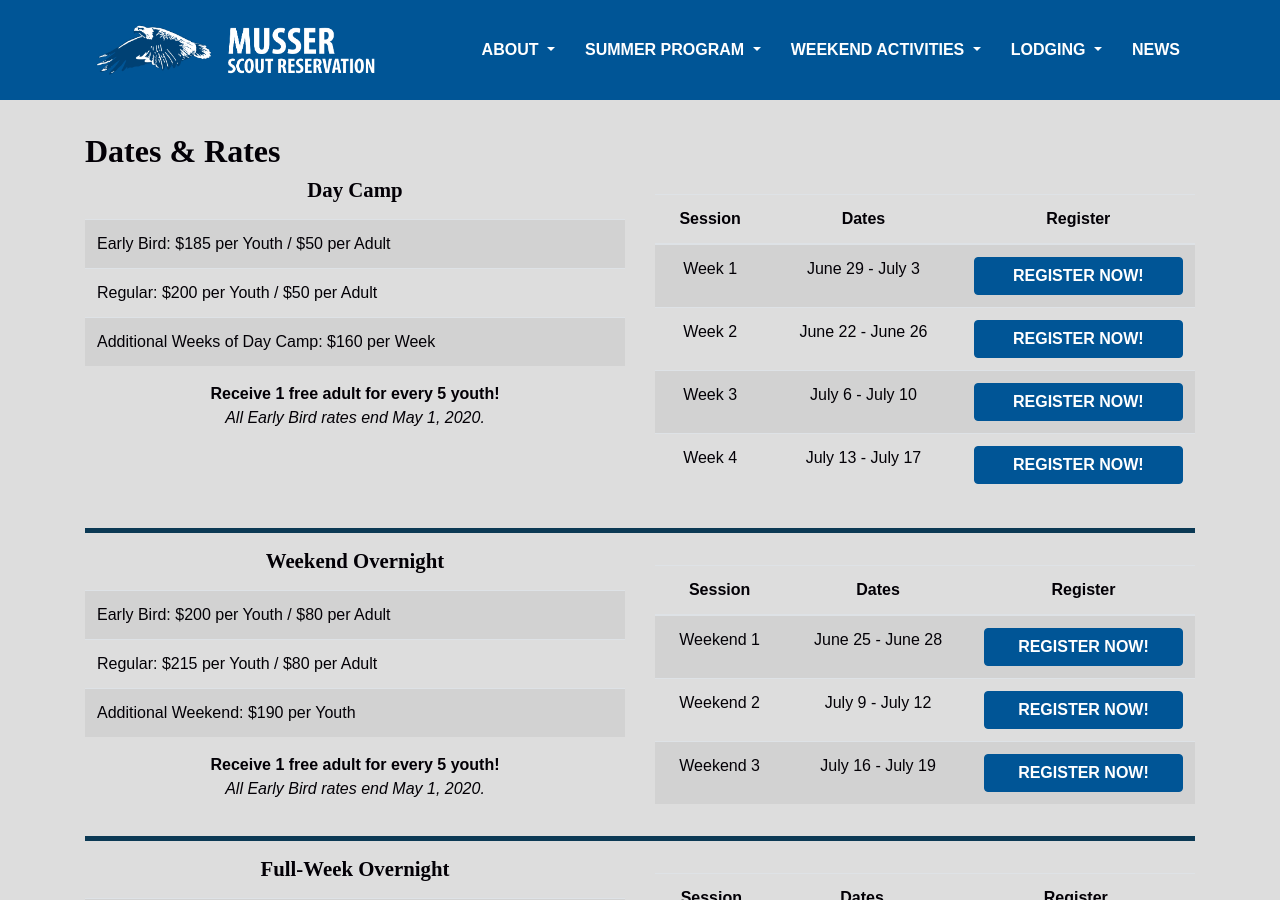
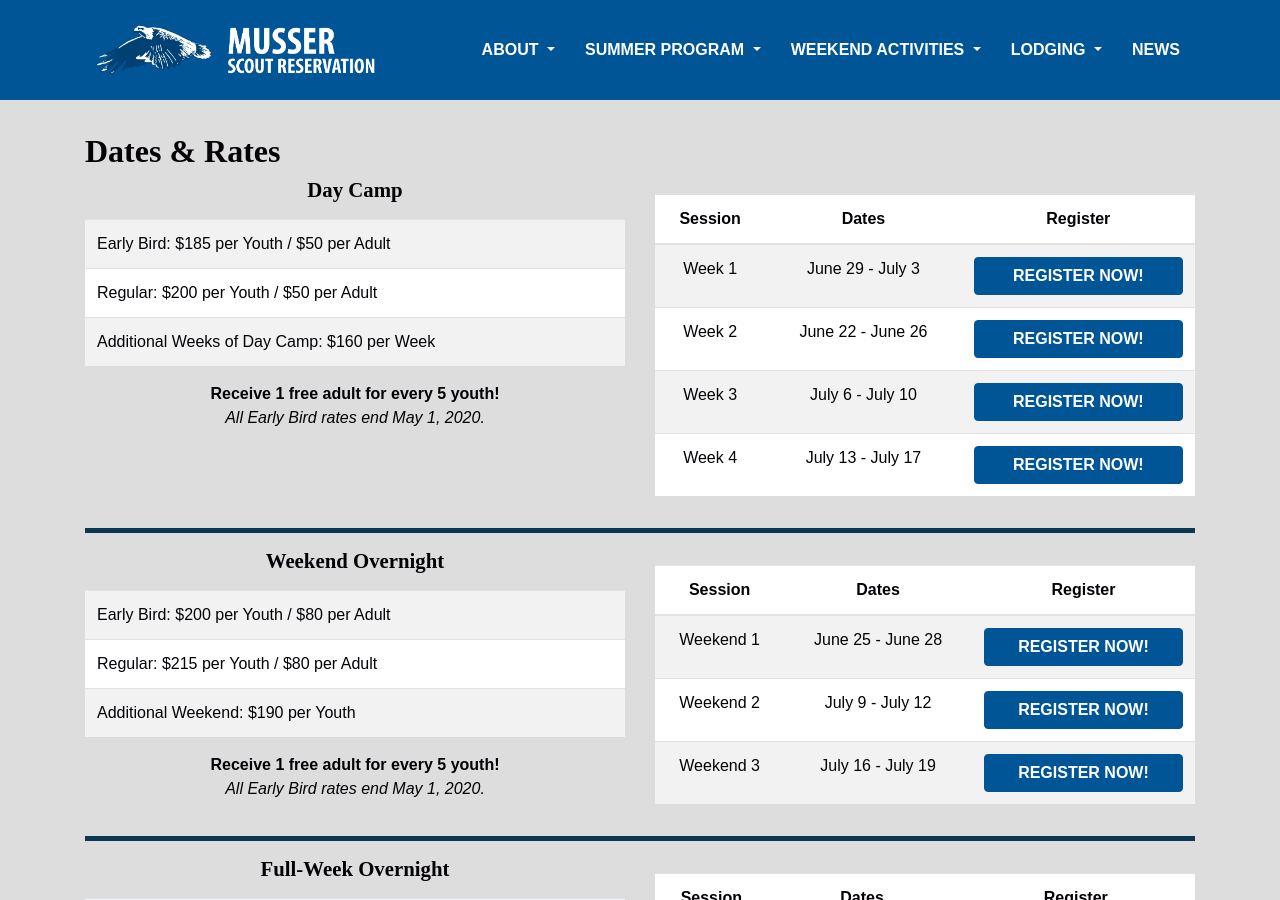
Before and after one commit to colbsa/MusserSR.org, a Jekyll site: the page built from summer-register.md, in a window 1280 px wide and 900 px high. Built offline with Jekyll 4.4.1, drawn with Linux system fonts in a browser that asks for light colours; some web fonts are replaced.

Commit message:
Added contrast back to striped tables

```diff
--- a/assets/custom/css/style.css
+++ b/assets/custom/css/style.css
@@ -123,6 +123,9 @@ hr {
 }
 iframe {
   margin-bottom: 0.5rem;
+}
+.table-striped {
+  background: var(--oa-white);
 }
 .section-heading {
   font-size: 36px;
```
